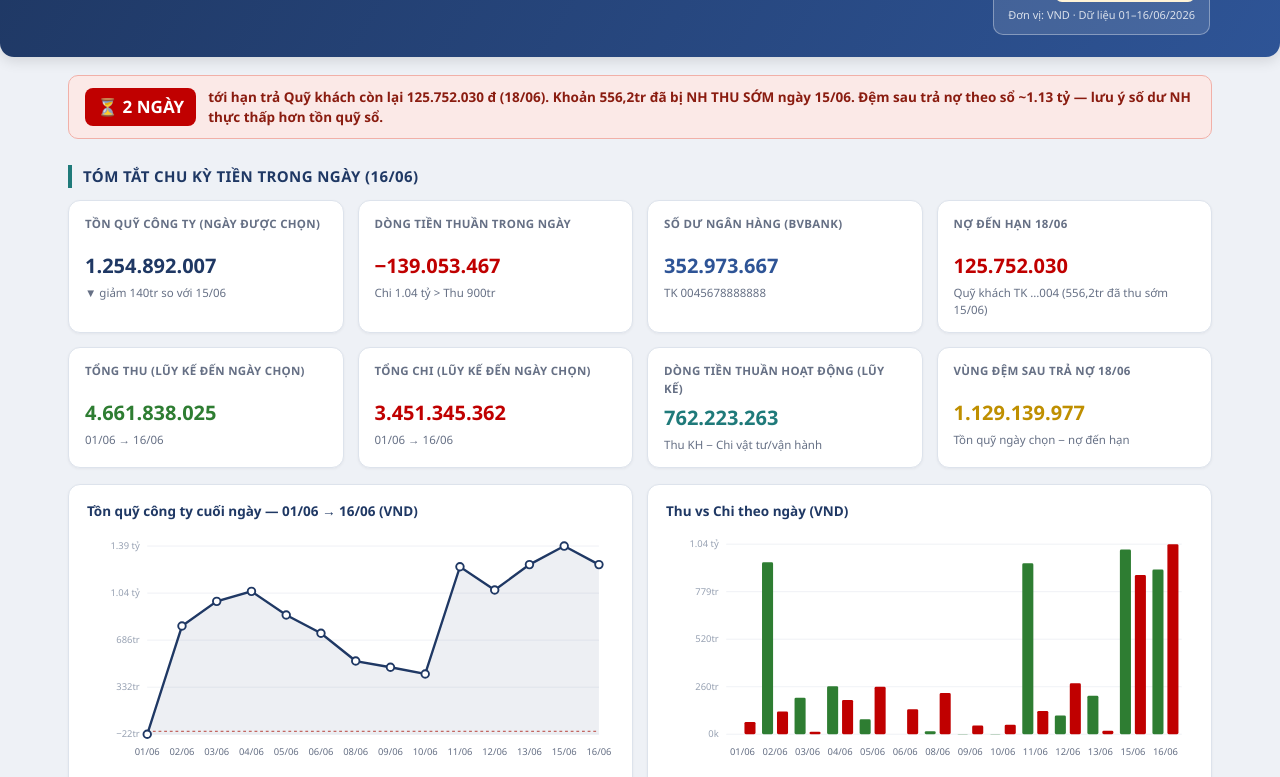
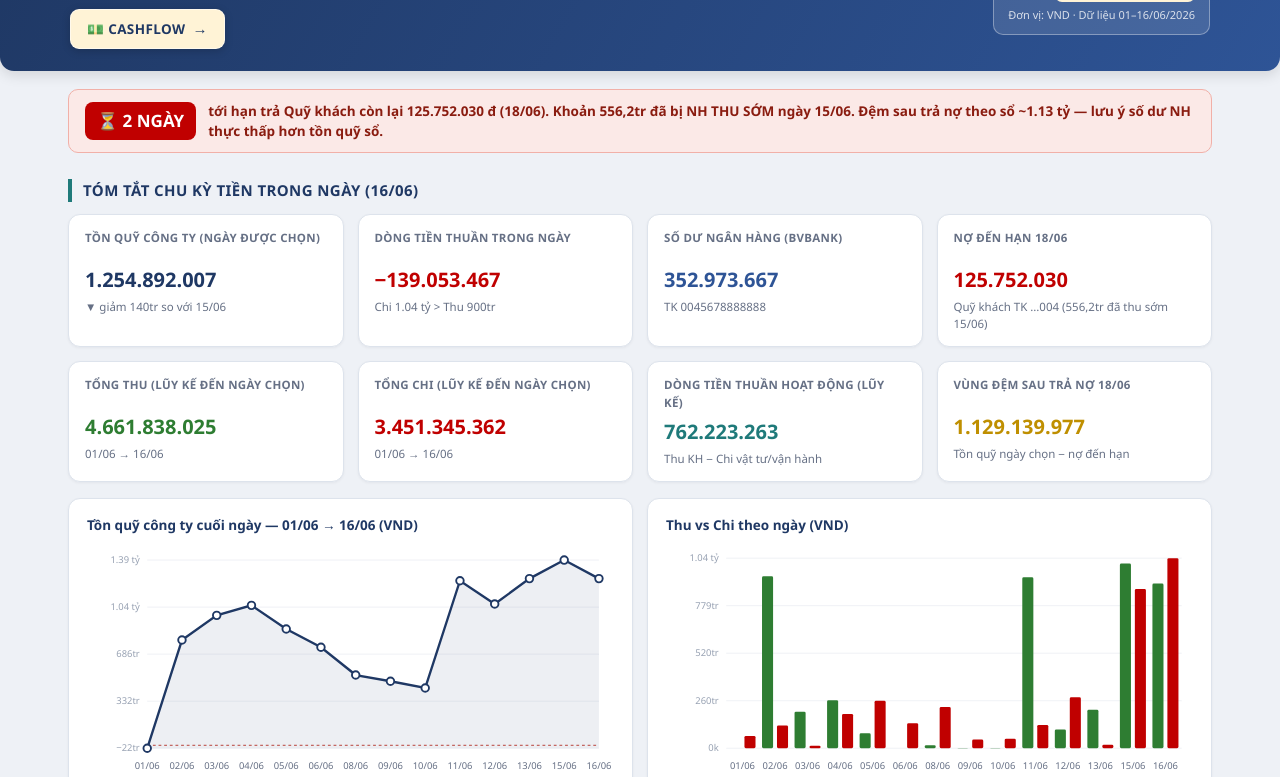
Before and after one commit to thaophuongbui93-pixel/thaophuongbui93-pixel.github.io, a plain HTML site: page index.html in a window 1280 px wide. Shown: the part 82-859 px from the top of the page. Drawn offline with Linux system fonts and the light colour scheme.

Commit message:
Update index.html

```diff
--- a/index.html
+++ b/index.html
@@ -17,6 +17,9 @@
   .selbox label{font-size:11.5px;opacity:.9;display:block;margin-bottom:5px;letter-spacing:.3px;text-transform:uppercase}
   .selbox select{font-size:16px;font-weight:700;padding:5px 10px;border-radius:7px;border:none;background:#FFF3D6;color:#1F3864;cursor:pointer;min-width:140px}
   .selbox .hint{font-size:11px;opacity:.8;margin-top:5px}
+  .cashbtn{display:inline-flex;align-items:center;gap:7px;margin-top:12px;background:#FFF3D6;color:#1F3864;font-weight:700;font-size:13.5px;letter-spacing:.4px;text-transform:uppercase;text-decoration:none;padding:9px 16px;border-radius:9px;border:1px solid rgba(255,255,255,.55);box-shadow:0 2px 8px rgba(0,0,0,.18);transition:transform .12s,box-shadow .12s,background .12s;white-space:nowrap}
+  .cashbtn:hover{background:#fff;transform:translateY(-1px);box-shadow:0 4px 12px rgba(0,0,0,.28)}
+  .cashbtn .ar{font-size:15px;line-height:1}
   .ribbon{background:#FBE9E7;border:1px solid #f1b0a8;color:#8a1c10;border-radius:10px;padding:11px 16px;margin:18px 0;display:flex;gap:12px;align-items:center;font-weight:600;font-size:13.5px}
   .ribbon .cd{background:var(--red);color:#fff;border-radius:8px;padding:6px 12px;font-size:17px;white-space:nowrap}
   h2.sec{font-size:15px;color:var(--navy);margin:26px 0 12px;padding-left:11px;border-left:4px solid var(--teal);font-weight:700;text-transform:uppercase;letter-spacing:.4px}
@@ -65,6 +68,7 @@
     <div>
       <h1>BẢNG ĐIỀU KHIỂN CHU KỲ TIỀN — XƯỞNG NỘI THẤT HD</h1>
       <div class="sub">Trợ lý Chủ tịch · Giám sát Tài chính – Kế toán &nbsp;|&nbsp; Theo dõi dòng tiền & thanh khoản hằng ngày</div>
+      <a class="cashbtn" href="cashflow.html" title="Xem báo cáo dòng tiền / chứng từ">💵 CASHFLOW <span class="ar">→</span></a>
     </div>
     <div class="selbox">
       <label for="dateSel">📅 Chọn ngày báo cáo</label>
```
